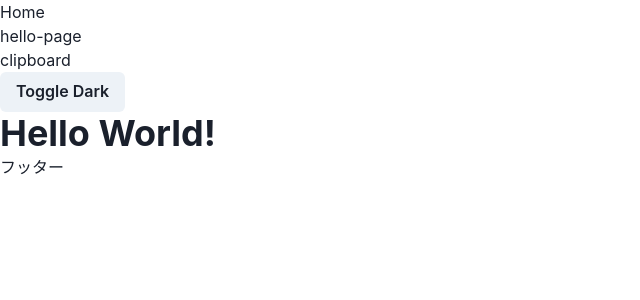
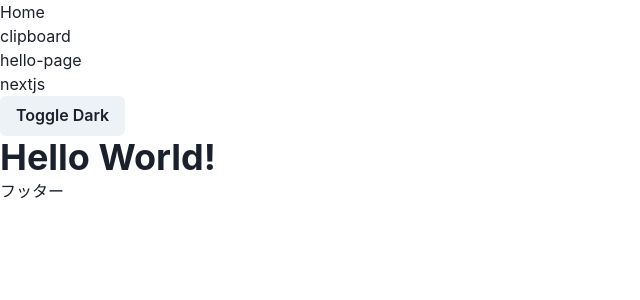
Before and after one commit to seijinrosen/tools, a Next.js app: page /hello-page in a window 1280 px wide. Shown: the top 300 px of the page, without its empty margins (0-640 px from the left). Built offline with nearby package versions, Linux system fonts and the light colour scheme.

Commit message:
Rename index page

```diff
--- a/cspell.yaml
+++ b/cspell.yaml
@@ -5,6 +5,7 @@ words:
   - evenodd
   - jsdom
   - mediumdark
+  - Nextjs
   - rgba
   - shellcheck
   - stackalt
--- a/src/components/navbar/index.tsx
+++ b/src/components/navbar/index.tsx
@@ -14,10 +14,13 @@ function Navbar() {
           <Link href="/">Home</Link>
         </li>
         <li>
+          <Link href="/clipboard">clipboard</Link>
+        </li>
+        <li>
           <Link href="/hello-page">hello-page</Link>
         </li>
         <li>
-          <Link href="/clipboard">clipboard</Link>
+          <Link href="/nextjs">nextjs</Link>
         </li>
       </ul>
       <Button onClick={toggleColorMode}>
--- a/src/pages/index.tsx
+++ b/src/pages/nextjs.tsx
@@ -1,11 +1,11 @@
+import styles from "@/styles/Home.module.css";
+import { Inter } from "@next/font/google";
 import Head from "next/head";
 import Image from "next/image";
-import { Inter } from "@next/font/google";
-import styles from "@/styles/Home.module.css";
 
 const inter = Inter({ subsets: ["latin"] });
 
-export default function Home() {
+export default function NextjsPage() {
   return (
     <>
       <Head>
```
